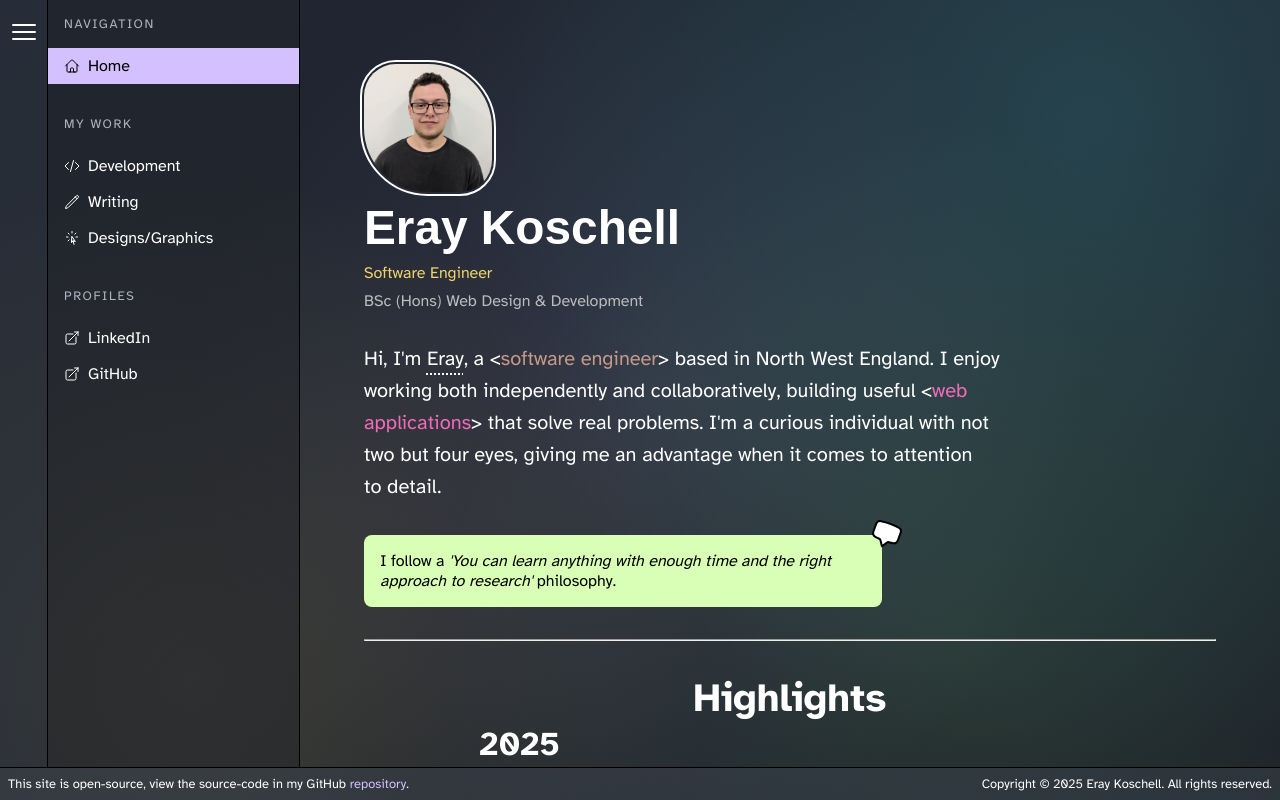
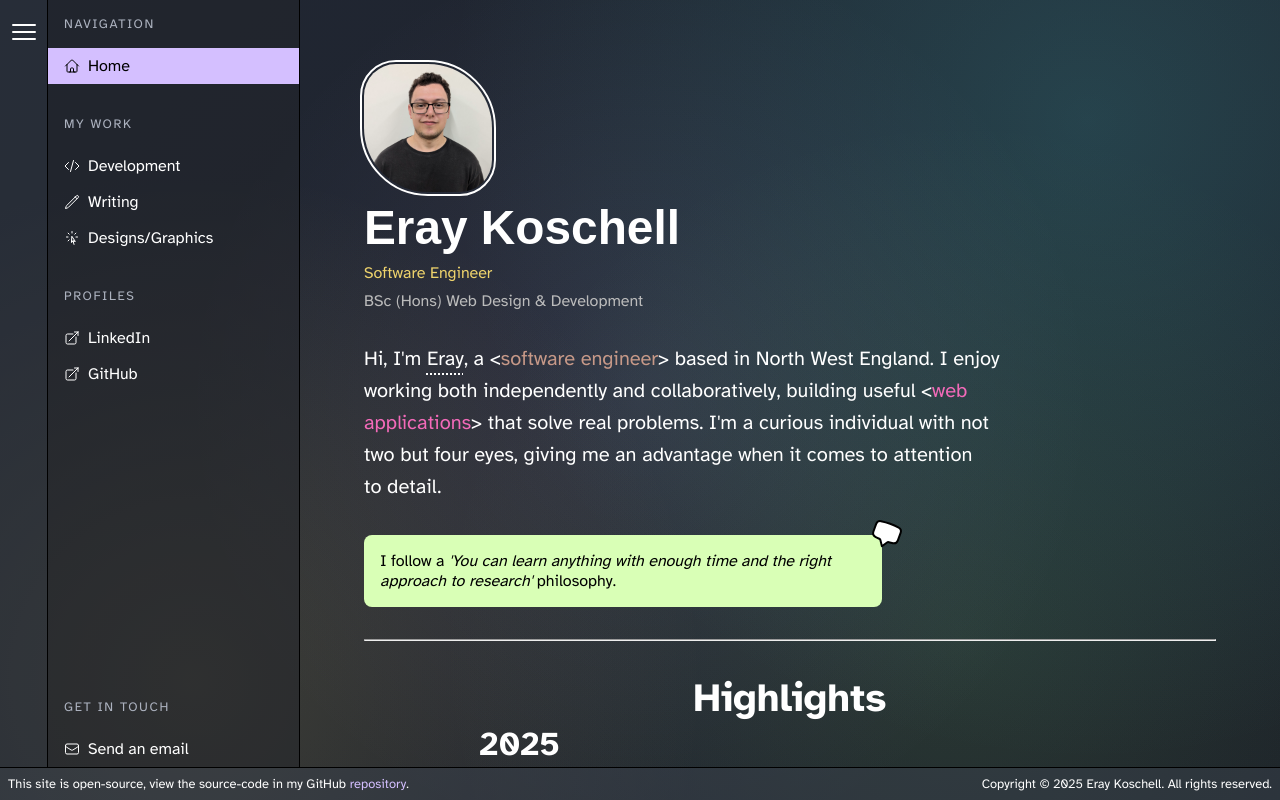
Before and after one commit to eraychumak/portfolio, a Next.js app: page / in a window 1280 px wide. Built offline with nearby package versions, Linux system fonts and the light colour scheme; a web font is replaced by a local one.

Commit message:
feat: add email

```diff
--- a/src/_components/Sidebar.js
+++ b/src/_components/Sidebar.js
@@ -86,6 +86,14 @@ export default function Sidebar() {
             <p>GitHub</p>
           </Link>
         </section>
+        <div className={styles.fill}/>
+        <section>
+          <p className={styles.tag}>GET IN TOUCH</p>
+          <Link href="mailto:ek.contact@atomicmail.io">
+            <EnvelopeIcon width="1rem"/>
+            <p>Send an email</p>
+          </Link>
+        </section>
       </section>
     </nav>
   );
```
